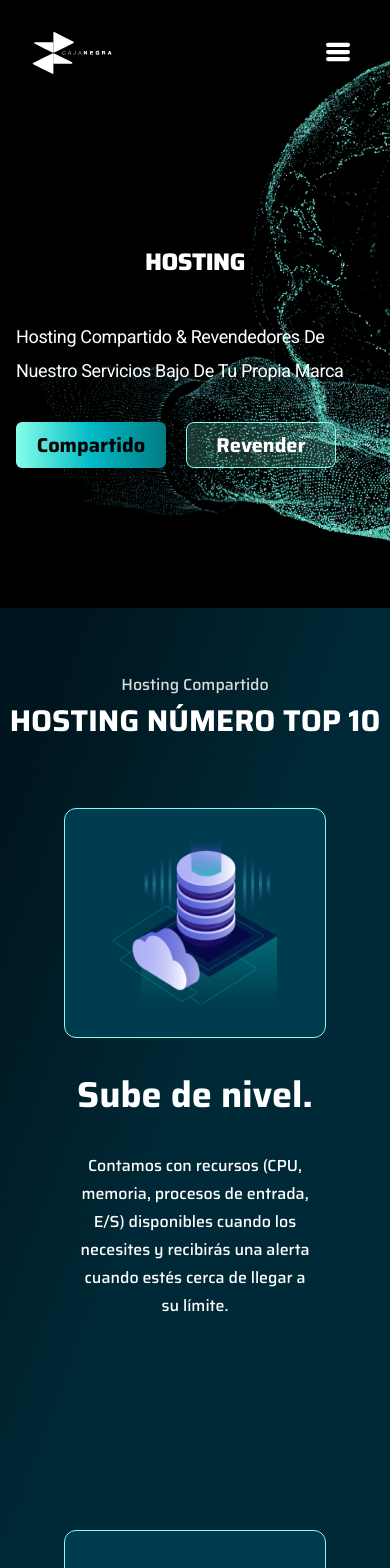
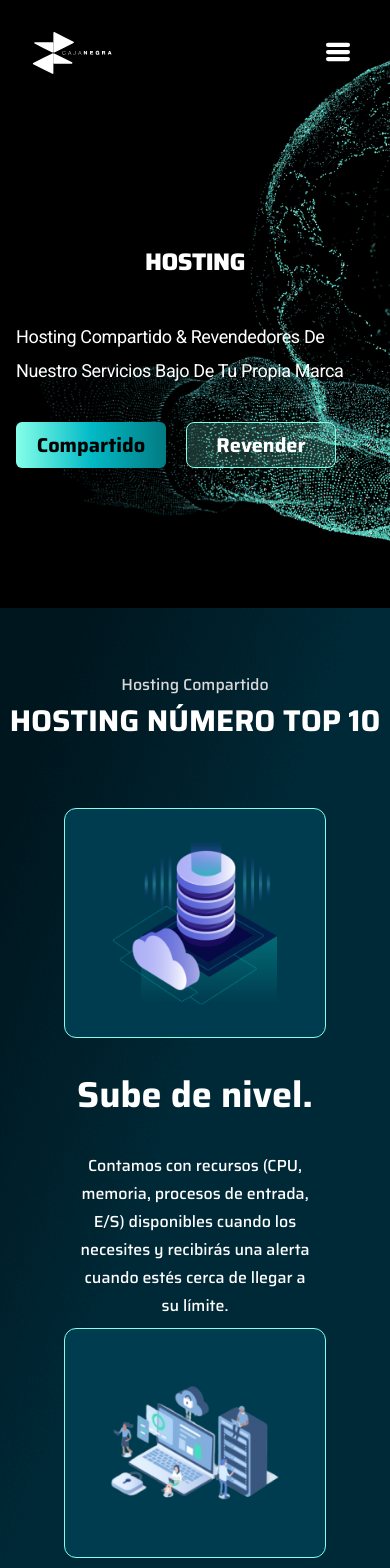
Before and after one commit to Palnetguy/caja-negra-frontend, a React (Create React App) app: page /hosting in a window 390 px wide. Shown: the top 1568 px of the page. Built offline with nearby package versions, Linux system fonts and the light colour scheme; no server answers.

Commit message:
height hosting

```diff
--- a/src/styles/hosting_page.css
+++ b/src/styles/hosting_page.css
@@ -303,6 +303,7 @@ text-align: center;
   .hosting_page .hosting_compartido .hosting_compartido_each {
     width: calc((100% / 1) - 8em);
     margin: 4em;
+    height: 392px;
   }
   .hosting_page .hosting_compartido .hosting_compartido_cont {
     display: flex;
```
